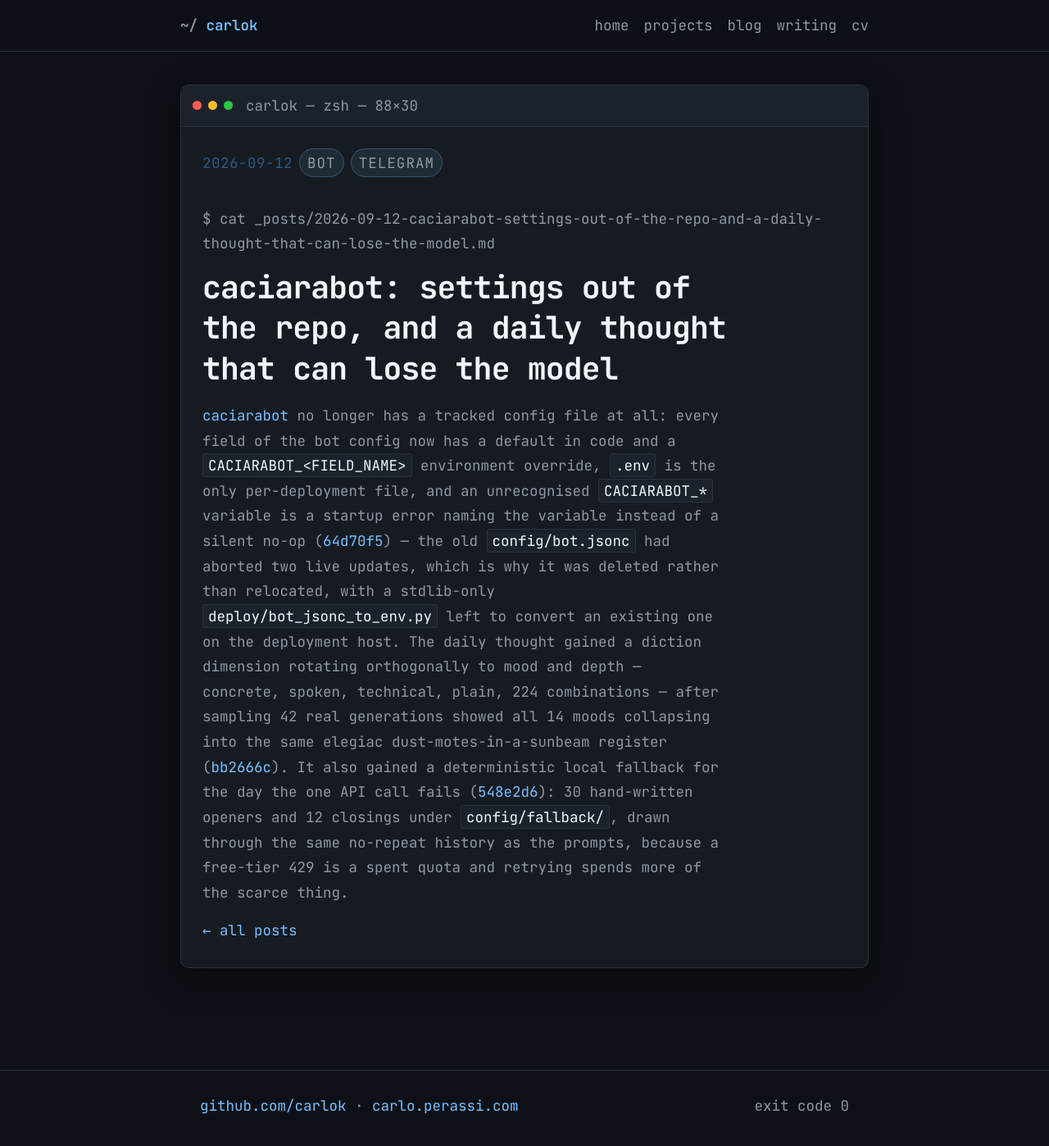
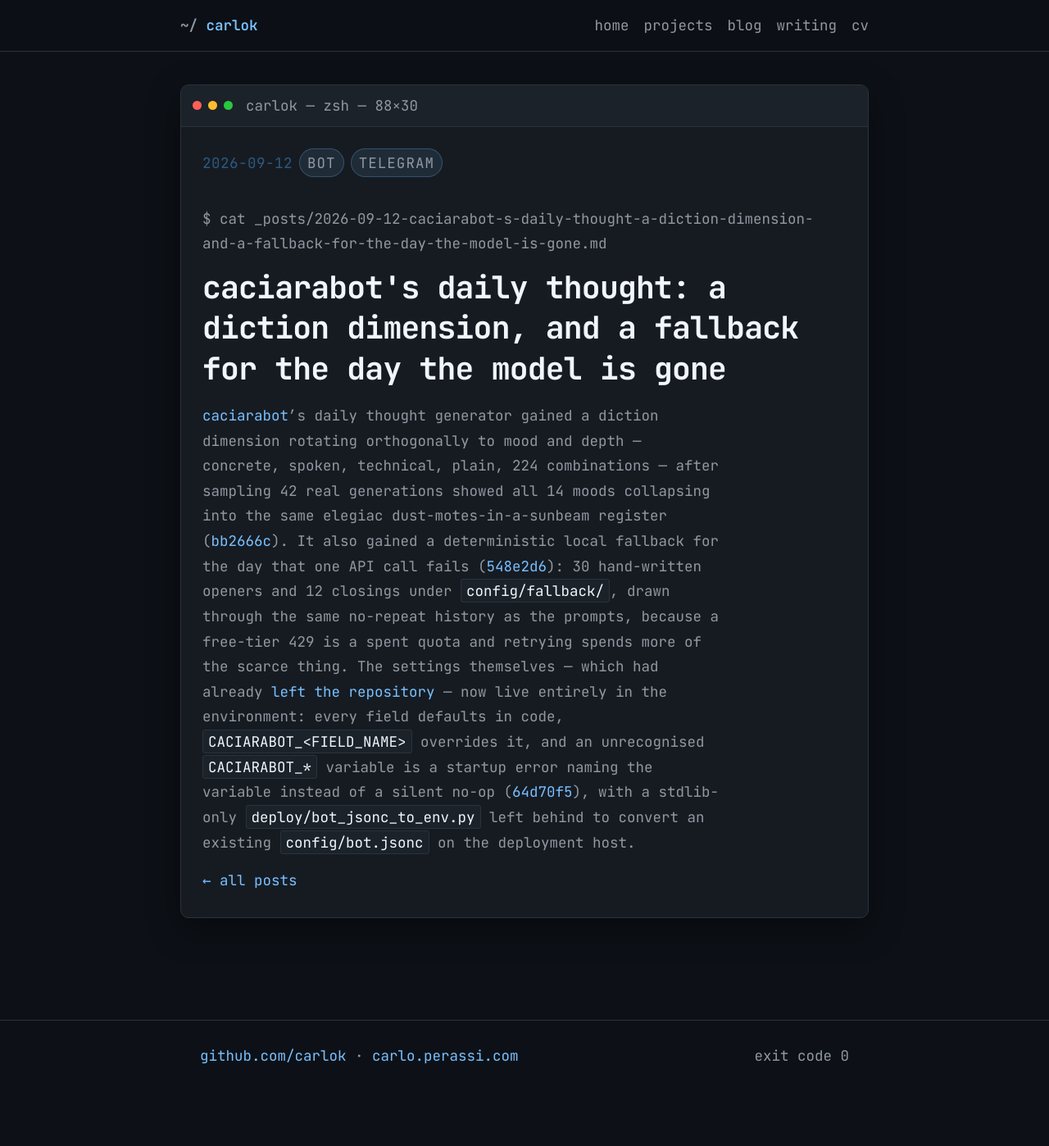
Before and after one commit to carlok/carlok.github.io, a Jekyll site: the page built from _posts/2026-09-12-caciarabot-config-and-daily-thought.md, in a window 1280 px wide and 1400 px high. Shown: the whole window at 82% size. Built offline with Jekyll 4.4.1, drawn with Linux system fonts in a browser that asks for light colours.

Commit message:
posts: drop the caciarabot config re-tell (already reported 2026-08-28); keep the daily-thought work

```diff
--- a/_posts/2026-09-12-caciarabot-config-and-daily-thought.md
+++ b/_posts/2026-09-12-caciarabot-config-and-daily-thought.md
@@ -1,24 +1,23 @@
 ---
-title: "caciarabot: settings out of the repo, and a daily thought that can lose the model"
+title: "caciarabot's daily thought: a diction dimension, and a fallback for the day the model is gone"
 date: 2026-09-12
 tags: [bot, telegram]
 ---
 
-[caciarabot](https://github.com/carlok/caciarabot) no longer has a tracked
-config file at all: every field of the bot config now has a default in code
-and a `CACIARABOT_<FIELD_NAME>` environment override, `.env` is the only
-per-deployment file, and an unrecognised `CACIARABOT_*` variable is a startup
-error naming the variable instead of a silent no-op
-([64d70f5](https://github.com/carlok/caciarabot/commit/64d70f5)) — the old
-`config/bot.jsonc` had aborted two live updates, which is why it was deleted
-rather than relocated, with a stdlib-only `deploy/bot_jsonc_to_env.py` left to
-convert an existing one on the deployment host. The daily thought gained a
-diction dimension rotating orthogonally to mood and depth — concrete, spoken,
-technical, plain, 224 combinations — after sampling 42 real generations showed
-all 14 moods collapsing into the same elegiac dust-motes-in-a-sunbeam register
-([bb2666c](https://github.com/carlok/caciarabot/commit/bb2666c)). It also
-gained a deterministic local fallback for the day the one API call fails
+[caciarabot](https://github.com/carlok/caciarabot)'s daily thought generator
+gained a diction dimension rotating orthogonally to mood and depth — concrete,
+spoken, technical, plain, 224 combinations — after sampling 42 real generations
+showed all 14 moods collapsing into the same elegiac dust-motes-in-a-sunbeam
+register ([bb2666c](https://github.com/carlok/caciarabot/commit/bb2666c)). It
+also gained a deterministic local fallback for the day that one API call fails
 ([548e2d6](https://github.com/carlok/caciarabot/commit/548e2d6)): 30
-hand-written openers and 12 closings under `config/fallback/`, drawn through
-the same no-repeat history as the prompts, because a free-tier 429 is a spent
-quota and retrying spends more of the scarce thing.
+hand-written openers and 12 closings under `config/fallback/`, drawn through the
+same no-repeat history as the prompts, because a free-tier 429 is a spent quota
+and retrying spends more of the scarce thing. The settings themselves — which had
+already [left the repository](/blog/2026/08/28/caciarabot-config-mood/) — now
+live entirely in the environment: every field defaults in code,
+`CACIARABOT_<FIELD_NAME>` overrides it, and an unrecognised `CACIARABOT_*`
+variable is a startup error naming the variable instead of a silent no-op
+([64d70f5](https://github.com/carlok/caciarabot/commit/64d70f5)), with a
+stdlib-only `deploy/bot_jsonc_to_env.py` left behind to convert an existing
+`config/bot.jsonc` on the deployment host.
```
